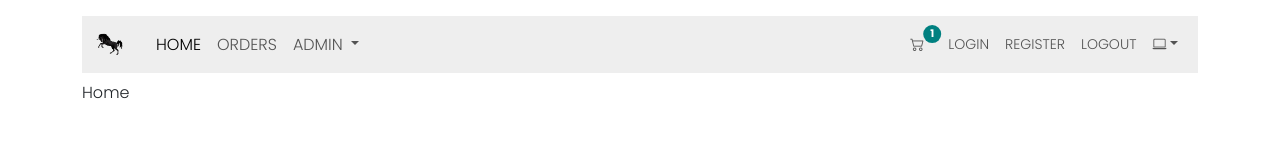
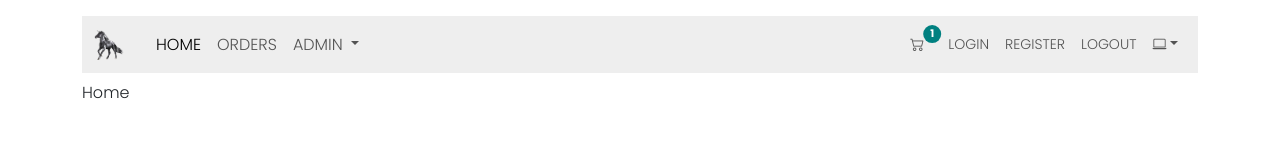
Before and after one commit to Nimira43/Symposionis, a Vue app: page / in a window 1280 px wide. Shown: the top 160 px of the page. Built offline with nearby package versions, Linux system fonts and the light colour scheme; a web font is replaced by a local one.

Commit message:
Updated logo

```diff
--- a/src/components/layout/Header.vue
+++ b/src/components/layout/Header.vue
@@ -6,7 +6,7 @@
         :to="{name: APP_ROUTE_NAMES.HOME}"
       >
         <img
-          src="@/assets/logo.png"
+          src="@/assets/logo-2.png"
           alt="Unicorn logo"
           width="30"
           height="30"
```
